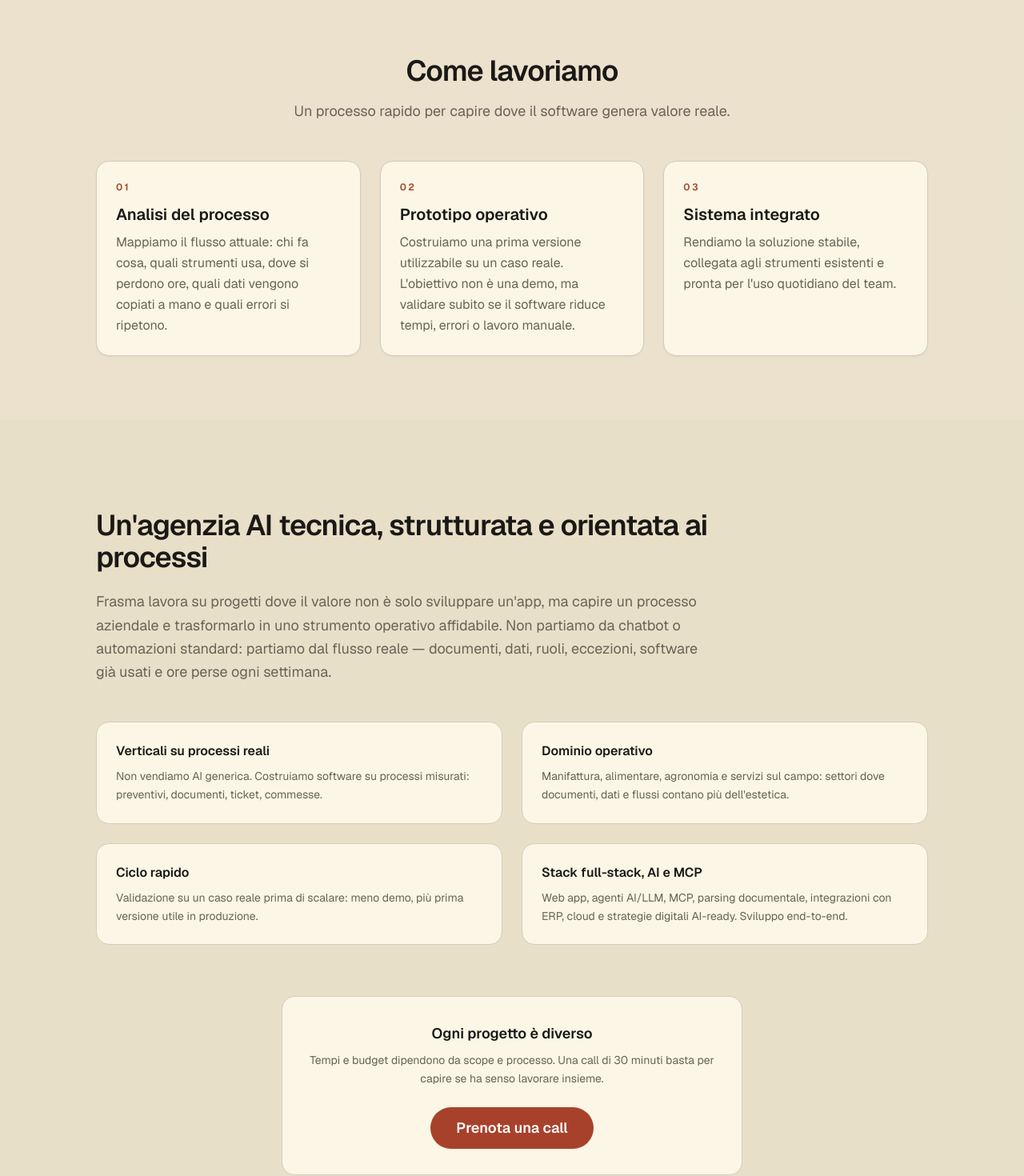
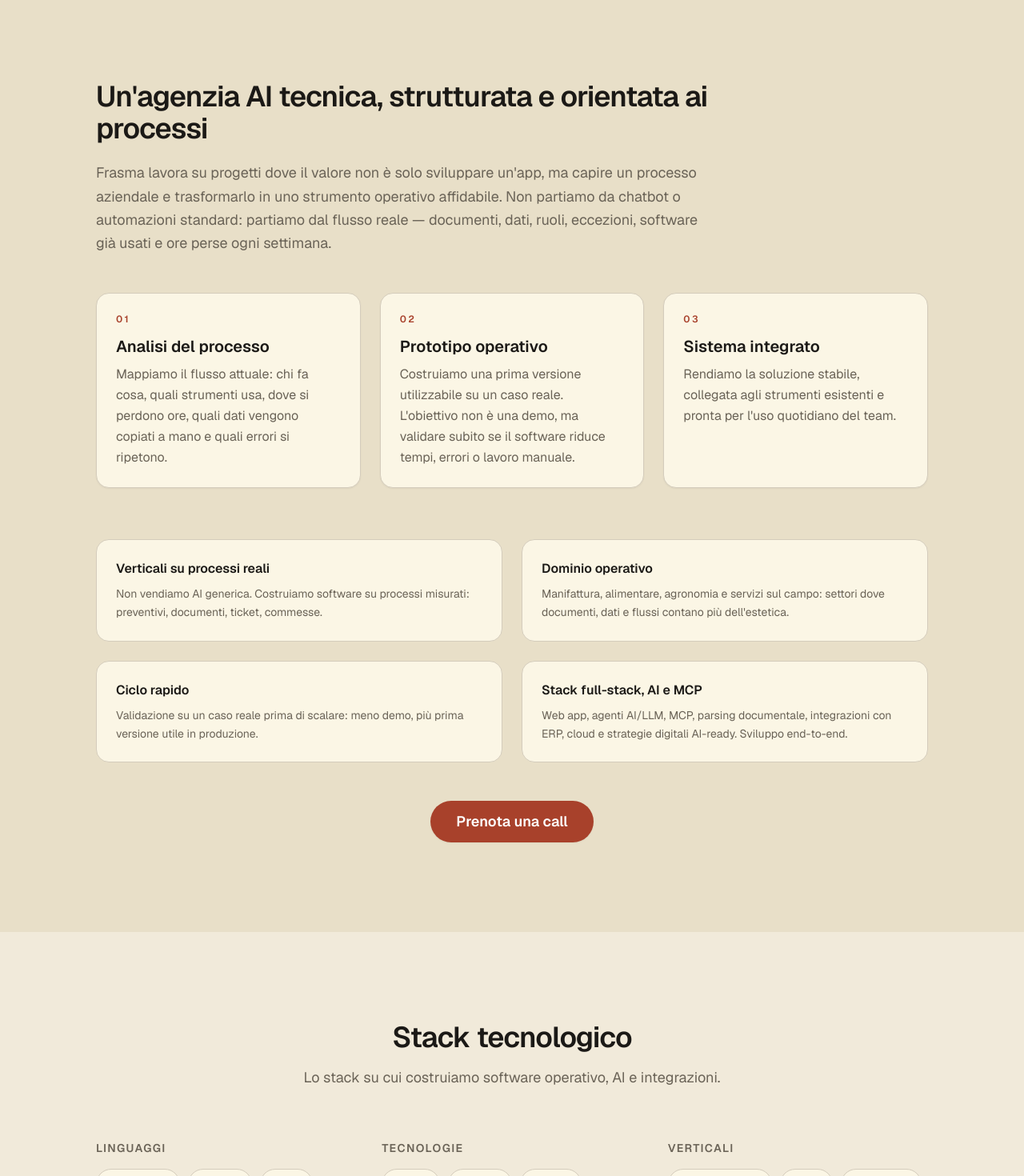
Before and after one commit to francemazzi/frasma, a Next.js app: page / in a window 1280 px wide. Shown: the part 3940-5410 px from the top of the page at 80% size. Built offline with nearby package versions, Linux system fonts and the light colour scheme.

Commit message:
refactor: remove HowIWork component and integrate its steps into WhyContactMe for improved code organization and consistency

```diff
--- a/components/organism/HowIWork.tsx
+++ /dev/null
@@ -1,70 +0,0 @@
-"use client";
-
-import { motion } from "framer-motion";
-import { useT } from "../../lib/i18n/context";
-
-const steps = [
-  {
-    number: "01",
-    titleKey: "how.title1",
-    descKey: "how.desc1",
-  },
-  {
-    number: "02",
-    titleKey: "how.title2",
-    descKey: "how.desc2",
-  },
-  {
-    number: "03",
-    titleKey: "how.title3",
-    descKey: "how.desc3",
-  },
-];
-
-export default function HowIWork() {
-  const t = useT();
-
-  return (
-    <section className="py-16 sm:py-20 bg-farm-panel/70">
-      <div className="section-farm">
-        <motion.div
-          className="text-center mb-12"
-          initial={{ opacity: 0, y: 20 }}
-          whileInView={{ opacity: 1, y: 0 }}
-          viewport={{ once: true, margin: "-100px" }}
-          transition={{ duration: 0.5 }}
-        >
-          <h2 className="text-3xl sm:text-4xl font-bold text-farm-text tracking-tight mb-4">
-            {t("how.title")}
-          </h2>
-          <p className="text-lg text-farm-secondary max-w-2xl mx-auto">
-            {t("how.subtitle")}
-          </p>
-        </motion.div>
-
-        <div className="grid grid-cols-1 md:grid-cols-3 gap-6">
-          {steps.map((step, index) => (
-            <motion.div
-              key={step.number}
-              className="bg-farm-surface rounded-2xl p-6 border border-farm-border shadow-sm"
-              initial={{ opacity: 0, y: 20 }}
-              whileInView={{ opacity: 1, y: 0 }}
-              viewport={{ once: true, margin: "-40px" }}
-              transition={{ duration: 0.45, delay: index * 0.08 }}
-            >
-              <p className="text-xs font-semibold tracking-[0.2em] text-sage-500 mb-3">
-                {step.number}
-              </p>
-              <h3 className="text-xl font-semibold text-farm-text mb-2">
-                {t(step.titleKey)}
-              </h3>
-              <p className="text-farm-secondary leading-relaxed">
-                {t(step.descKey)}
-              </p>
-            </motion.div>
-          ))}
-        </div>
-      </div>
-    </section>
-  );
-}
--- a/components/organism/WhyContactMe.tsx
+++ b/components/organism/WhyContactMe.tsx
@@ -3,6 +3,12 @@
 import { motion } from "framer-motion";
 import { useT } from "../../lib/i18n/context";
 import Cal from "./Cal";
+
+const steps = [
+  { number: "01", titleKey: "how.title1", descKey: "how.desc1" },
+  { number: "02", titleKey: "how.title2", descKey: "how.desc2" },
+  { number: "03", titleKey: "how.title3", descKey: "how.desc3" },
+];
 
 export default function WhyContactMe() {
   const t = useT();
@@ -32,7 +38,30 @@
           </p>
         </motion.div>
 
-        <div className="grid grid-cols-1 sm:grid-cols-2 gap-6 mb-16">
+        <div className="grid grid-cols-1 md:grid-cols-3 gap-6 mb-16">
+          {steps.map((step, index) => (
+            <motion.div
+              key={step.number}
+              className="bg-farm-surface rounded-2xl p-6 border border-farm-border shadow-sm"
+              initial={{ opacity: 0, y: 20 }}
+              whileInView={{ opacity: 1, y: 0 }}
+              viewport={{ once: true, margin: "-40px" }}
+              transition={{ duration: 0.45, delay: index * 0.08 }}
+            >
+              <p className="text-xs font-semibold tracking-[0.2em] text-sage-500 mb-3">
+                {step.number}
+              </p>
+              <h3 className="text-xl font-semibold text-farm-text mb-2">
+                {t(step.titleKey)}
+              </h3>
+              <p className="text-farm-secondary leading-relaxed">
+                {t(step.descKey)}
+              </p>
+            </motion.div>
+          ))}
+        </div>
+
+        <div className="grid grid-cols-1 sm:grid-cols-2 gap-6 mb-12">
           {valueProps.map((item, index) => (
             <motion.div
               key={index}
@@ -53,21 +82,13 @@
         </div>
 
         <motion.div
-          className="bg-farm-surface rounded-2xl p-8 border border-farm-border text-center max-w-xl mx-auto"
+          className="flex justify-center"
           initial={{ opacity: 0, y: 20 }}
           whileInView={{ opacity: 1, y: 0 }}
           viewport={{ once: true, margin: "-50px" }}
           transition={{ duration: 0.5 }}
         >
-          <h3 className="text-lg font-semibold text-farm-text mb-2">
-            {t("about.rateCta.title")}
-          </h3>
-          <p className="text-sm text-farm-secondary leading-relaxed mb-6">
-            {t("about.rateCta.desc")}
-          </p>
-          <div className="flex justify-center">
-            <Cal textButton={t("about.rateReveal")} buttonType="default" />
-          </div>
+          <Cal textButton={t("about.rateReveal")} buttonType="default" />
         </motion.div>
       </div>
     </section>
--- a/lib/i18n/en.ts
+++ b/lib/i18n/en.ts
@@ -195,9 +195,6 @@
   "about.prop4.title": "Full-stack, AI & MCP stack",
   "about.prop4.desc":
     "Web apps, AI/LLM agents, MCP, document parsing, integrations with ERPs, cloud, and AI-ready digital strategies. End-to-end development.",
-  "about.rateCta.title": "Every project is different",
-  "about.rateCta.desc":
-    "Timelines and budget depend on scope and process. A 30-minute call is enough to see whether it makes sense to work together.",
   "about.rateReveal": "Book a call",
 
   // Platform (UI mockups)
--- a/lib/i18n/it.ts
+++ b/lib/i18n/it.ts
@@ -197,9 +197,6 @@
   "about.prop4.title": "Stack full-stack, AI e MCP",
   "about.prop4.desc":
     "Web app, agenti AI/LLM, MCP, parsing documentale, integrazioni con ERP, cloud e strategie digitali AI-ready. Sviluppo end-to-end.",
-  "about.rateCta.title": "Ogni progetto è diverso",
-  "about.rateCta.desc":
-    "Tempi e budget dipendono da scope e processo. Una call di 30 minuti basta per capire se ha senso lavorare insieme.",
   "about.rateReveal": "Prenota una call",
 
   // Platform (UI mockups)
--- a/pages/index.tsx
+++ b/pages/index.tsx
@@ -2,7 +2,6 @@
 import Intro from "../components/organism/Intro";
 import Results from "../components/organism/Results";
 import Platform from "../components/organism/Platform";
-import HowIWork from "../components/organism/HowIWork";
 import TechnicalSkillsDetailed from "../components/organism/TechnicalSkills";
 import WhyContactMe from "../components/organism/WhyContactMe";
 import Founder from "../components/organism/Founder";
@@ -42,7 +41,6 @@
         <Intro />
         <Results />
         <Platform />
-        <HowIWork />
         <WhyContactMe />
         <TechnicalSkillsDetailed />
         <Founder />
```
